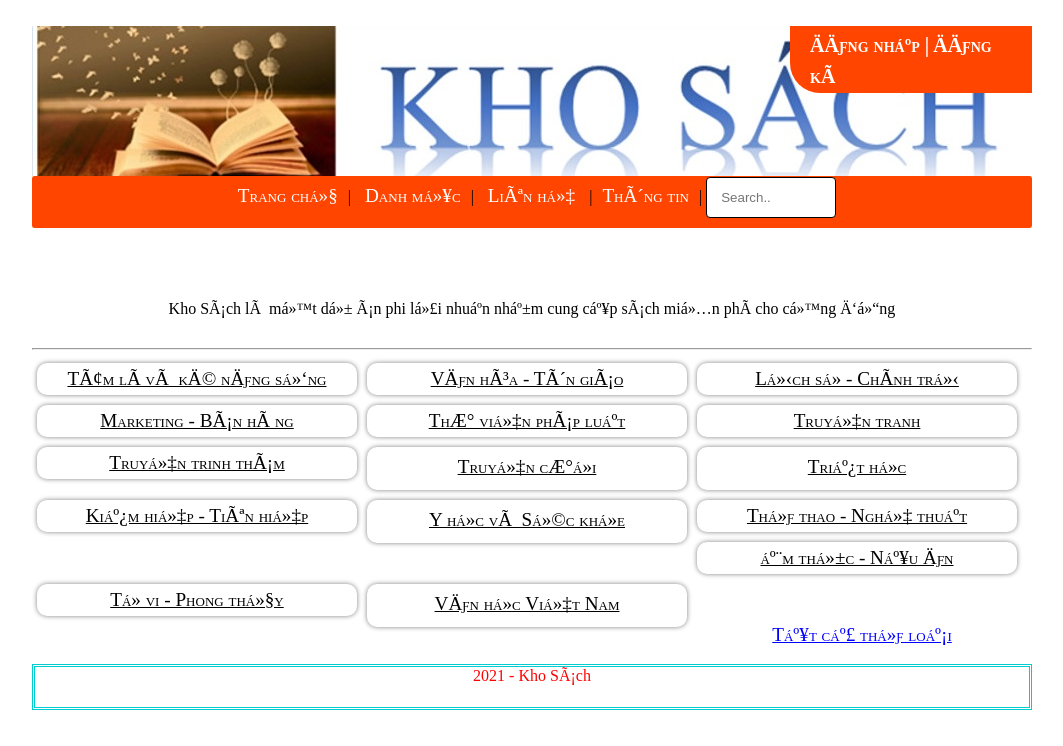
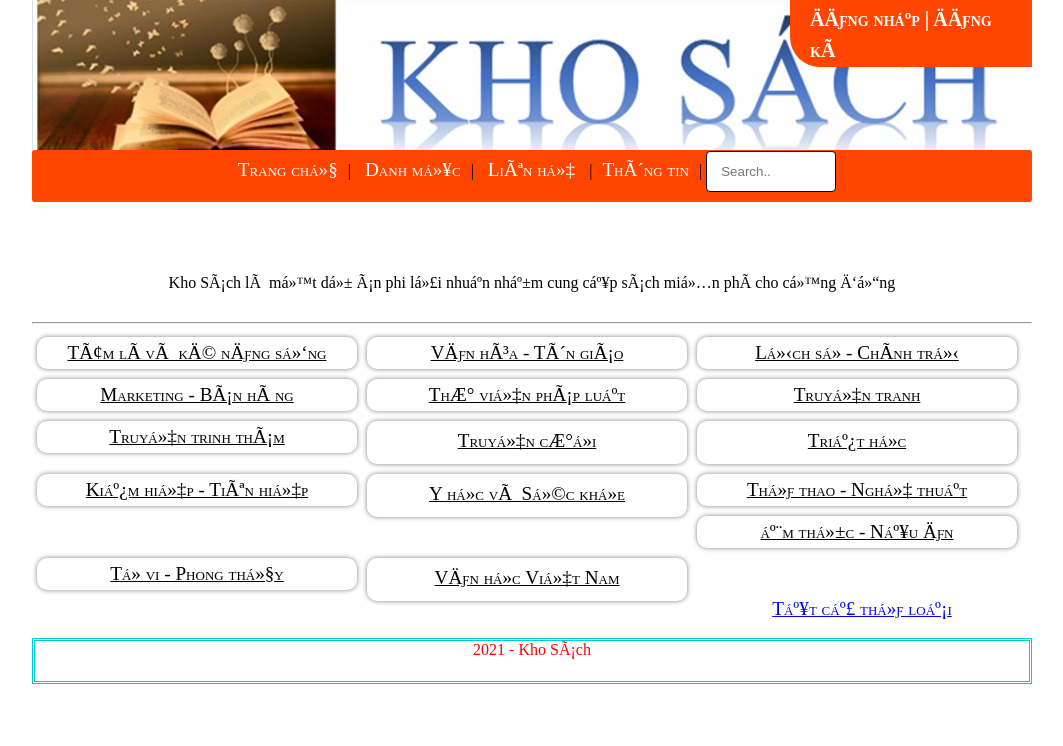
Before and after one commit to vanmtb/van, a plain HTML site: page index.html in a window 1280 px wide. Shown: the whole page, without its empty margins (108-1171 px from the left). Drawn offline with Linux system fonts and the light colour scheme.

Commit message:
Update 3.css

```diff
--- a/3.css
+++ b/3.css
@@ -1,6 +1,6 @@
 body{
-    padding: 1%;
-margin: 1%;
+    padding: 0%;
+margin: 0%;
 }
 #page{
 max-width: 1000px;
```
